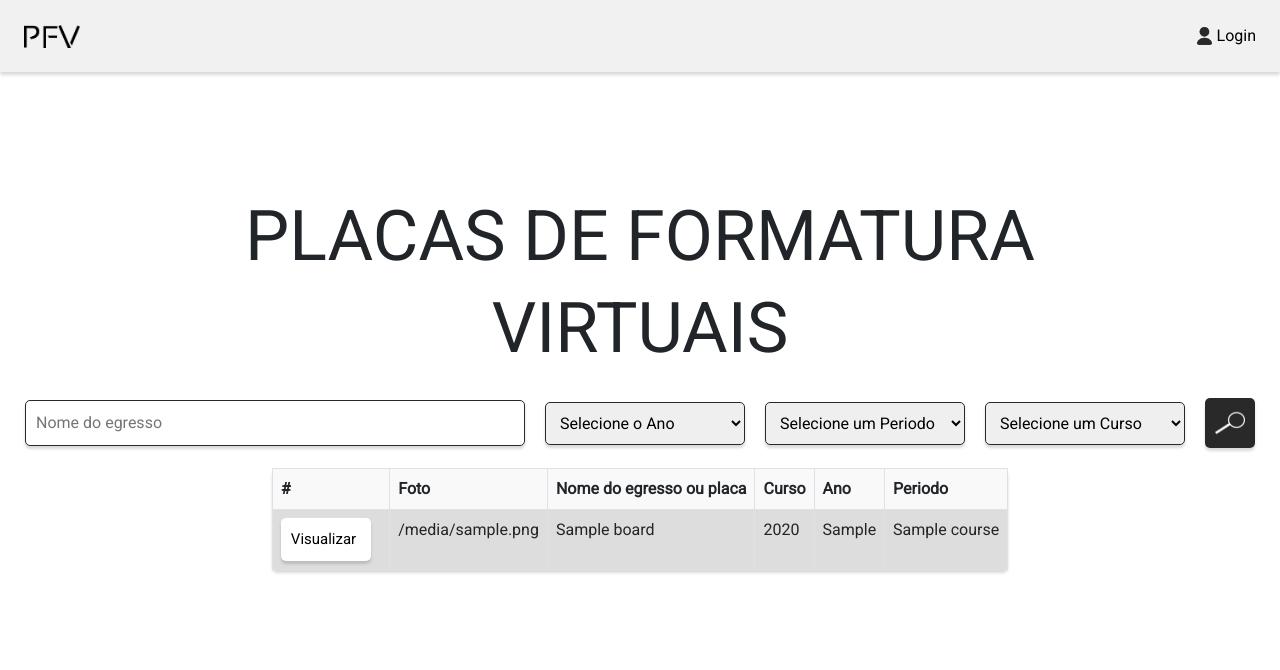
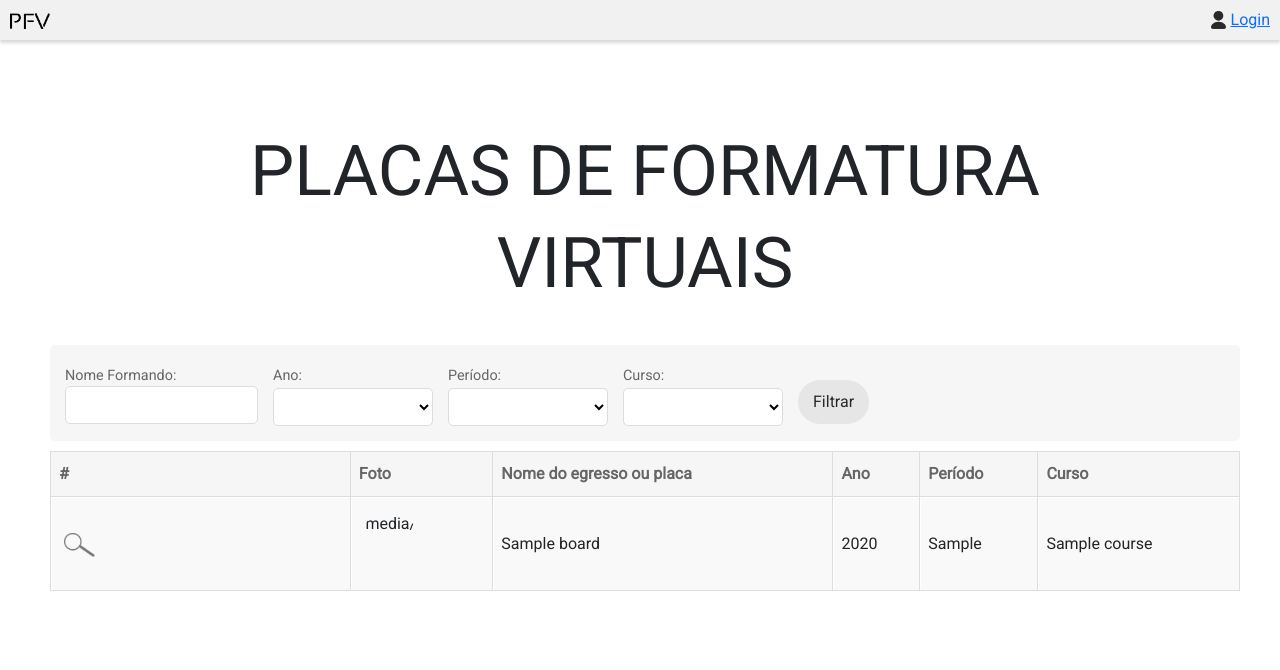
Before and after one commit to alessandrojsouza/placasvirtuais, a Django app: template core/templates/extern.html in a window 1280 px wide. Shown: the top 670 px of the page. Run offline with Django 3.2, Linux system fonts and the light colour scheme; tables that the repository leaves empty hold one stand-in row (values such as "Sample post"); the template is opened without the code that fills it: values that come from a table or form of the project are taken from there, most other values are stand-ins (such as "Sample title", 1, 10 or a date in 2020); parts of the project's set-up code (start-up, migrations or seed data) failed here and were passed over; some libraries are stand-ins or nearby versions.

Commit message:
atualização página preview externa + table página externa

```diff
--- /dev/null
+++ b/core/static/css/stylesExtern.css
@@ -0,0 +1,204 @@
+* {
+    margin: 0;
+    padding: 0;
+    box-sizing: border-box;
+    font-family: Roboto;
+    border: none;
+  }
+  body{
+    display: flex;
+    justify-content: center;
+    align-items: center;
+    height: 100vh;
+  }
+
+  /* barra */
+  #header{
+    width: 100%;
+    position: absolute;
+    top: 0;
+  }
+  #barra{
+    background-color: #f1f1f1;
+    box-shadow: 0 3px 3px 0 rgba(0, 0, 0, .15);
+    height:40px;
+    padding: 10px;
+    display: flex;
+    justify-content: space-between;
+    align-items: center;
+  }
+  #barra > div{
+    display: flex;
+    align-items: center;
+  }
+  #barra > div > p{
+    margin: 0 10px;
+    cursor: pointer;
+  }
+  #barra img{
+    width: 40px;
+  }
+
+  #barra > div > img{
+    width: 15px;
+    margin-right: 5px;
+  }
+
+/*Barra de Filtros*/
+main h1{
+  font-size: 70px;
+  text-align: center;
+}
+main {
+    background-color: #fff;
+    grid-area: main;
+    height: auto;
+    overflow: auto;
+    padding: 0px 40px 80px 50px;
+    position: relative;
+    width: 100%;
+}
+.search-and-filters {
+    background-color: #f6f6f6;
+    border-radius: 5px;
+    clear: both;
+    display: flex;
+    align-items: flex-end;
+    flex-direction: row;
+    flex-wrap: wrap;
+    float: none;
+    margin: 40px 0 10px;
+    padding: 20px 15px 0;
+    position: relative;
+    width: 100%;
+}
+.filter {
+    float: left;
+    margin: 0 15px 15px 0;
+    max-width: 210px;
+    min-width: 160px;
+    padding: 0;
+    width: auto;
+}
+.search-and-filters form>div {
+  display: inline;
+  float: left;
+  width: auto;
+}
+.search-and-filters input[type="text"] {
+    max-width: 100%;
+    padding: 4px;
+    width: 100%;
+    background-color: #fff;
+    border: 1px solid #ddd;
+    border-radius: 5px;
+    font-size: 100%;
+    height: 38px;
+}
+.search-and-filters label, .search-and-filters form div.form-row label {
+    color: #666;
+    display: block;
+    float: none;
+    font-size: 90%;
+    margin: 0;
+    max-width: 158px;
+    text-align: left !important;
+    width: auto;
+}
+.search-and-filters .submit-button {
+  margin-top: 15px;
+}
+#button_filter{
+    background-color: #e6e6e6;
+    color: #292929;
+    padding: 10px 15px;
+    border: 0 none;
+    border-radius: 25px;
+    cursor: pointer;
+    display: inline-block;
+    font-size: 100%;
+    white-space: nowrap;
+}
+.search-and-filters select {
+  margin-top: 2px;
+  max-width: 100%;
+  width: 100%;
+  background-color: #fff;
+  border: 1px solid #ddd;
+  border-radius: 5px;
+  font-size: 100%;
+  height: 38px;
+}
+select option {
+  padding: 3px 5px;
+}
+/*Table*/
+.results {
+  clear: both;
+  overflow: auto;
+}
+form>div {
+  display: inline-block;
+  width: 100%;
+}
+table {
+  border: 1px solid #ddd;
+  border-collapse: collapse;
+  overflow: auto;
+  width: 100%;
+}
+thead {
+  display: table-header-group;
+  vertical-align: middle;
+  border-color: inherit;
+}
+thead th {
+  background-color: #f6f6f6;
+  border: 1px solid #ddd;
+  color: #666;
+  font-weight: 900;
+  padding: 10px 8px;
+  text-align: left;
+}
+tbody {
+  display: table-row-group;
+  vertical-align: middle;
+  border-color: inherit;
+}
+tr {
+    display: table-row;
+    vertical-align: inherit;
+    border-color: inherit;
+}
+tbody td, tbody th {
+    background-color: #f9f9f9;
+    border-left: 1px solid #ddd;
+    border-right: 1px solid #ddd;
+    border-top: 1px solid #eee;
+    box-shadow: 1px 1px 0 #fff inset;
+    padding: 8px;
+    text-align: left;
+    white-space: nowrap;
+}
+.icon img{
+  width: 20%;
+}
+td .icon, th .icon {
+    font-size: 90%;
+    margin-bottom: 2px;
+    margin-top: 5px;
+    opacity: 0.9;
+}
+div.photo-circle {
+    border-radius: 50%;
+    float: left;
+    height: 60px;
+    margin: 7px 10px 10px 0;
+    overflow: hidden;
+    width: 60px;
+}
+th .icon {
+  display: inline-block;
+  font-size: 115%;
+  margin: 5px;
+}
--- a/core/templates/base.html
+++ b/core/templates/base.html
@@ -13,7 +13,11 @@
 
     <!-- Bootstrap CSS -->
     <link href="{% static 'css/bootstrap.min.css' %}" rel="stylesheet">
+    <!--
+
+    -->
     <link rel="stylesheet" href="{% static 'css/styles.css' %}">
+
 
     {% block extra_css %}{% endblock extra_css %}
   </head>
--- a/core/templates/extern.html
+++ b/core/templates/extern.html
@@ -13,17 +13,7 @@
 
     <!-- Bootstrap CSS -->
     <link href="{% static 'css/bootstrap.min.css' %}" rel="stylesheet">
-    <link rel="stylesheet" href="{% static 'css/styles.css' %}">
-
-    <style type="text/css">
-      button[type="submit"] {
-        width: 50px;
-      }
-      #viewexterno a {
-        width: 90%;
-        padding: 10px 10px;
-      }
-    </style>
+    <link rel="stylesheet" href="{% static 'css/stylesExtern.css' %}">
   </head>
 
   <body id="bodylogin">
@@ -42,61 +32,97 @@
       </div>
     </div>
 
-    <div class="container" id="viewexterno">
+    <!-- <main class="container"> -->
+    <main>
       <div>
         <h1>PLACAS DE FORMATURA</h1>
       </div>
       <div>
           <h1>VIRTUAIS</h1>
       </div>
-      <!-- <div id="search"> -->
-      <div class="row" id="search">
+      <!-- <div class="row"> -->
+      <div class="search-and-filters">
         <form method="GET" action=".">
-          <input id="input2" type="text" name="name" placeholder="Nome do egresso" value="" />
-          <select name="year" class="select">
-            <option value="">Selecione o Ano</option>
+          <div class="filter">
+            <label>Nome Formando:</label>
+            <input type="text" name="name" placeholder="" value="" />
+          </div>
+          <div class="filter" >
+            <label>Ano:</label>
+            <select name="year" id="setoruo_select">
               {% for year in years %}
                 <option
                   value="{{ year.get_year }}"
                 >{{ year.get_year }}</option>
               {% endfor %}
             </select>
+          </div>
+          <div class="filter" >
+            <label>Período:</label>
               <select name="period" class="select">
-            <option value="">Selecione um Periodo</option>
+                <option value=""></option>
                 <option value="1">1</option>
                 <option value="2">2</option>
               </select>
+          </div>
+          <!--
+          <div class="filter" >
+            <label>Campi:</label>
             <select name="course" class="select">
-            <option value="">Selecione um Curso</option>
+              <option value=""></option>
+                <option
+                  value=""></option>
+            </select>
+          </div>
+          -->
+
+          <div class="filter" >
+            <label>Curso:</label>
+            <select name="course" class="select">
+              <option value=""></option>
               {% for course in courses %}
                 <option
                   value="{{ course.id }}"
                 >{{ course.name }}</option>
               {% endfor %}
             </select>
-          <button type="submit" class="botaocrud"><img src="{% static 'assets/lupa.png' %}"></a></button>
+          </div>
+          <div class="submit-button">
+            <button id="button_filter" type="submit">Filtrar</button>
+          </div>
         </form>
       </div>
 
-      <div id="table" class="row">
-        <table class="table table-bordered border-gray">
+      <!--<div id="table" class="row">-->
+      <div class="results" class="row">
+        <!--<table id="result_list" class="table table-bordered border-gray">-->
+        <table id="result_list">
+          <thead>
             <tr>
               <th>#</th>
               <th>Foto</th>
               <th>Nome do egresso ou placa</th>
+              <th>Ano</th>
+              <th>Período</th>
+              <!--<th>Campi</th>-->
               <th>Curso</th>
-            <th>Ano</th>
-            <th>Periodo</th>
             </tr>
+          </thead>
 
           <!-- search by egress and board to visit board -->
+
+          <tbody>
           {% if object_list %}
             {% for board in object_list %}
               <tr>
-                <td>
-                  <a class="botaocrud2" href="{{ board.get_preview_extern_url }}">Visualizar</a>
+                <th class="field-show_list_display_icons">
+                  <a class="icon icon-view" href="{{ board.get_preview_extern_url }}"><img src="{% static 'assets/lupa.png' %}"></a>
+                </th>
+                <td class="field-get_foto">
+                  <div class="photo-circle">
+                    <img src="">{{ board.photo }}
+                  </div>
                 </td>
-                <td>{{ board.photo }}</td>
                 <td>{{ board.name }}</td>
                 <td>{{ board.get_year }}</td>
                 <td>{{ board.period_graduation }}</td>
@@ -104,10 +130,12 @@
               </tr>
             {% endfor %}
           {% endif %}
+
+        </tbody>
         </table>
       </div>
 
-    </div>
+    </main>
   </body>
 
   <script type="text/javascript">
```
Also changed, not shown: board/templates/board/preview_extern.html (+53 -46 lines), core/static/css/stylesPreview_Extern.css (added, +181 -0 lines), core/static/assets/lupa.png. Lines whose indentation alone changed are shown as unchanged.
